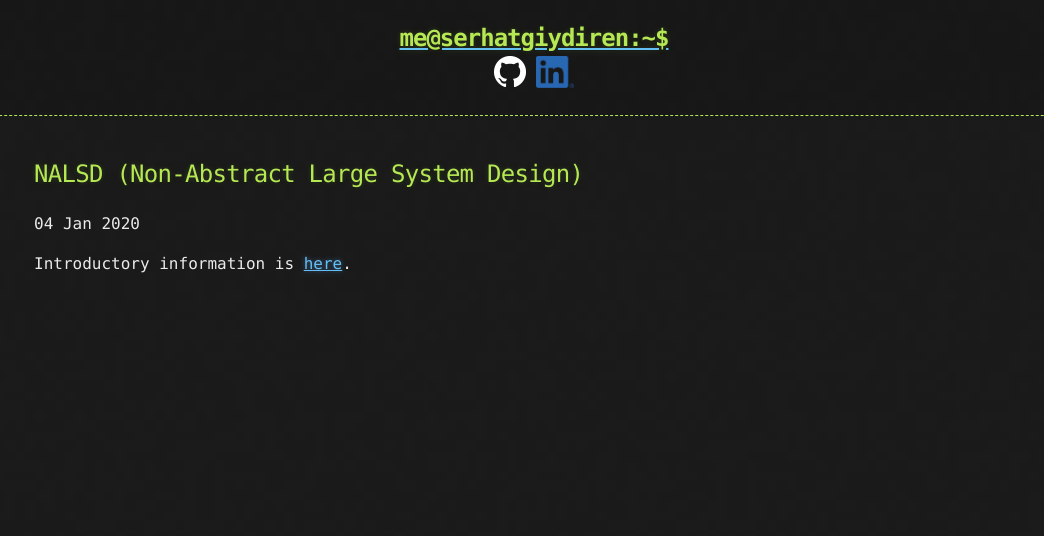
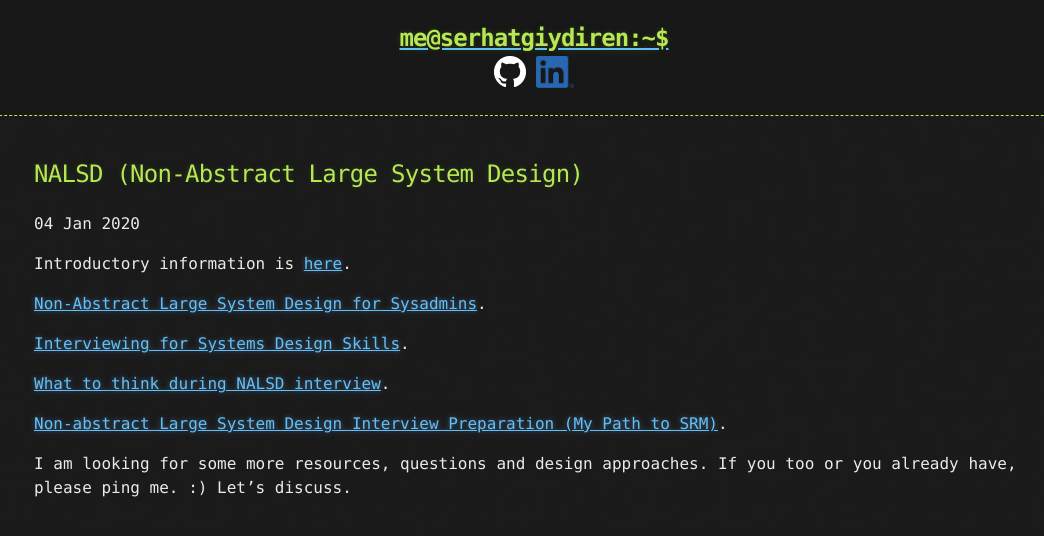
Before and after one commit to goodHunter27/serhatgiydiren.github.io, a Jekyll site: the page built from _posts/2020-01-04-nalsd-non-abstract-large-system-design.md, in a window 1280 px wide. Shown: the top 536 px of the page, without its empty margins (106-1150 px from the left). Built offline with Jekyll 4.4.1, drawn with Linux system fonts in a browser that asks for light colours.

Commit message:
Update 2020-01-04-nalsd-non-abstract-large-system-design.md

```diff
--- a/_posts/2020-01-04-nalsd-non-abstract-large-system-design.md
+++ b/_posts/2020-01-04-nalsd-non-abstract-large-system-design.md
@@ -4,3 +4,13 @@ published: true
 ---
 
 Introductory information is [here](https://landing.google.com/sre/workbook/chapters/non-abstract-design/){:target="_blank"}.
+
+[Non-Abstract Large System Design for Sysadmins](https://www.usenix.org/blog/non-abstract-large-system-design-sysadmins){:target="_blank"}.
+
+[Interviewing for Systems Design Skills](https://www.usenix.org/conference/srecon18asia/presentation/kirsch-interviewing){:target="_blank"}.
+
+[What to think during NALSD interview](https://habr.com/en/company/google/blog/436186/){:target="_blank"}.
+
+[Non-abstract Large System Design Interview Preparation (My Path to SRM)](https://danrl.com/blog/2019/path-to-srm-nalsd/){:target="_blank"}.
+
+I am looking for some more resources, questions and design approaches. If you too or you already have, please ping me. :) Let's discuss.
```
